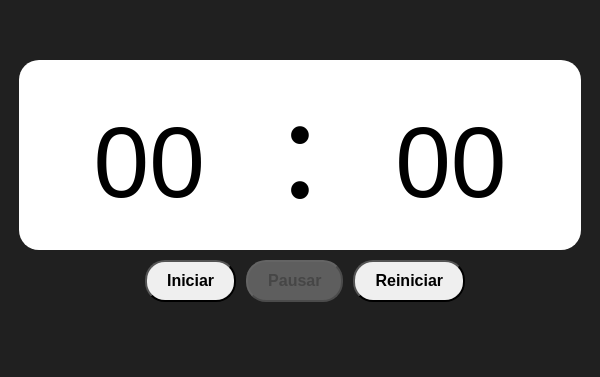
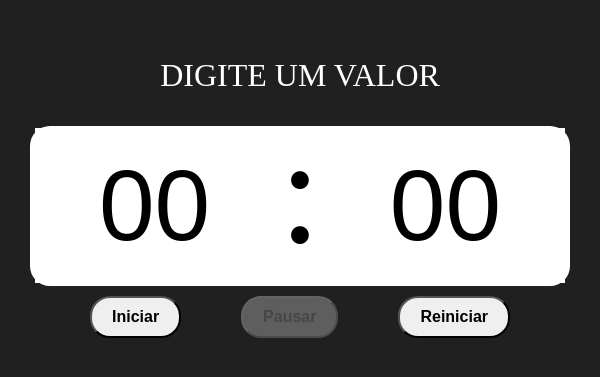
Before and after one commit to sabinolopes/timer, a React (Vite) app: page / in a window 600 px wide. Shown: the part 227-604 px from the top of the page. Built offline with nearby package versions, Linux system fonts and the light colour scheme.

Commit message:
Timer v1.0.1 - new css styles

```diff
--- a/package.json
+++ b/package.json
@@ -4,7 +4,7 @@
   "version": "0.0.0",
   "type": "module",
   "scripts": {
-    "dev": "vite --open",
+    "dev": "vite --open --host",
     "build": "tsc && vite build",
     "lint": "eslint -c .eslintrc.json . --ext .js,.jsx,.ts,.tsx",
     "preview": "vite preview"
--- a/src/App.css
+++ b/src/App.css
@@ -7,36 +7,27 @@ body {
   min-height: 100vh;
 }
 
+input[type='number']::-webkit-inner-spin-button,
+input[type='number']::-webkit-outer-spin-button {
+  -webkit-appearance: none;
+  margin: 0;
+}
+
+div#buttons {
+  text-align: center;
+  display: flex;
+  justify-content: space-evenly;
+}
+
 div#timer {
+  display: flex;
+  align-items: center;
+  justify-content: center;
   background-color: white;
   border-radius: 20px;
 }
 
-div#buttons {
-  text-align: center;
-}
-
-input {
-  border: 0;
-  text-align: center;
-  margin: 10px;
-  padding: 20px;
-  font-size: 100px;
-  width: 200px;
-}
-
-input[type="number"]::-webkit-inner-spin-button,
-input[type="number"]::-webkit-outer-spin-button {
-  -webkit-appearance: none;
-  margin: 0;
-}
-
-span {
-  font-size: 150px;
-}
-
 button {
-  margin-left: 10px;
   margin-top: 10px;
   padding: 10px 20px;
   border-radius: 20px;
@@ -48,3 +39,46 @@ button {
     opacity: 0.8;
   }
 }
+
+input {
+  border: 0;
+  text-align: center;
+}
+
+p {
+   color: white;
+   text-align: center;
+   font-size: xx-large;
+   text-transform: uppercase;
+}
+
+@media screen and (max-width: 600px) {
+  div#timer {
+    width: 90vw;
+    height: 20vh;
+  }
+
+  input {
+    width: 100%;
+    font-size: 75px;
+  }
+
+  span {
+    transform: translateY(-10px);
+    font-size: 100px;
+  }
+}
+
+@media screen and (min-width: 600px) {
+  input {
+    padding: 20px;
+    font-size: 100px;
+    width: 100%;
+    margin: 0 5px;
+  }
+
+  span {
+    font-size: 150px;
+    transform: translateY(-15px);
+  }
+}
--- a/src/App.tsx
+++ b/src/App.tsx
@@ -1,6 +1,6 @@
 import { useState } from 'react';
 import Timer from './components/timer';
-import Buttons from './components/Buttons';
+import Buttons from './components/buttons';
 import { TimeType } from './utils/types';
 import INNITIAL_STATE from './utils/INNITIAL_STATE';
 import './App.css';
@@ -25,6 +25,7 @@ function App() {
 
   return (
     <>
+      <p>Digite um valor</p>
       <Timer
         time={ time }
         setTime={ setTime }
```
Also changed, not shown: src/components/buttons.tsx (renamed from src/components/Buttons.tsx), 5 other files (tests, documents, lock files or other folders).
